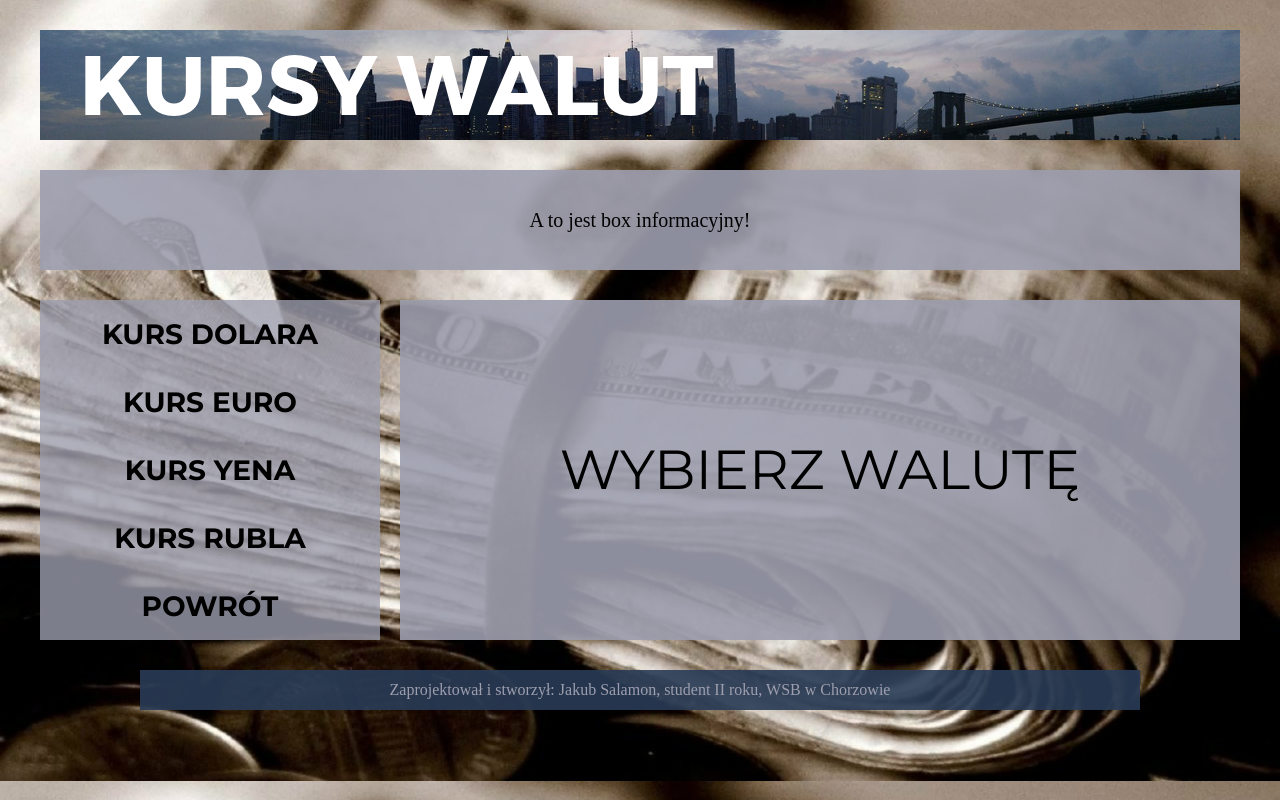
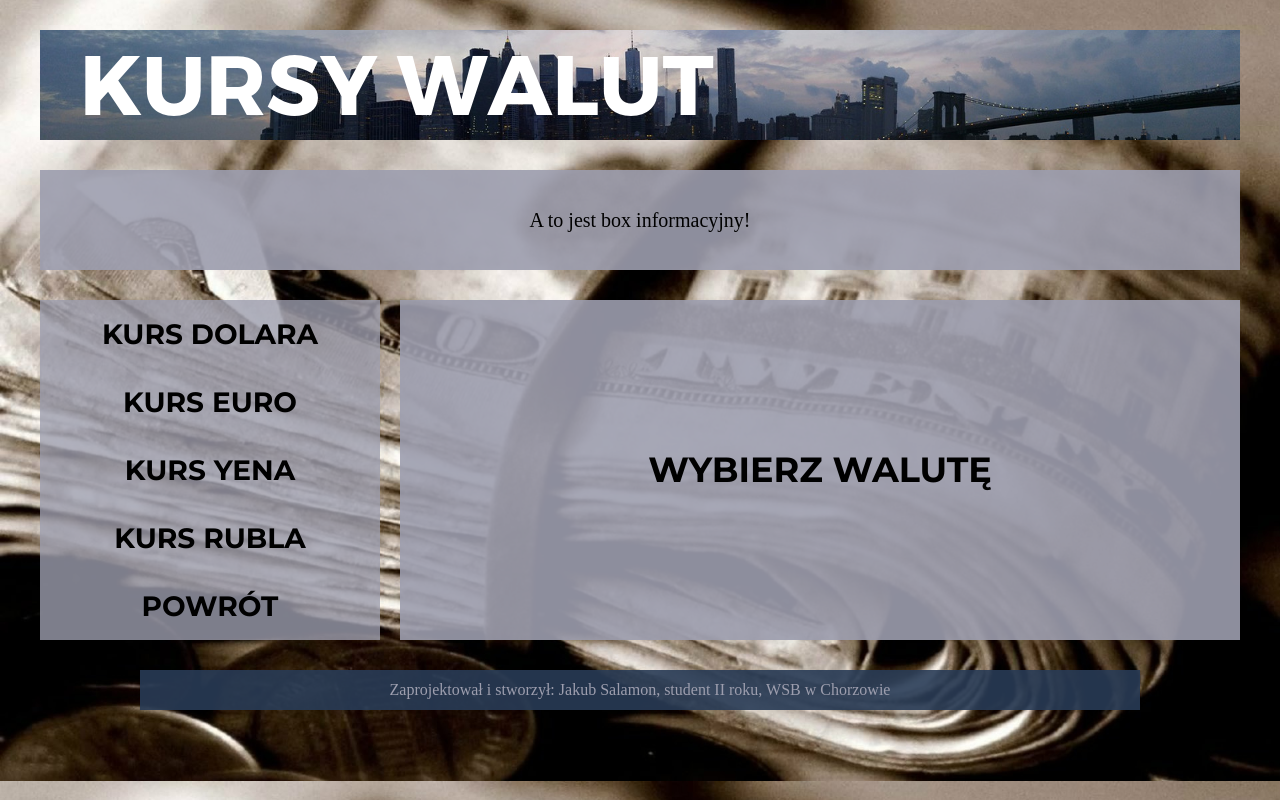
Before and after one commit to jakubsalamon/exchangeRates, a React (Create React App) app: page / in a window 1280 px wide. Built offline with nearby package versions, Linux system fonts and the light colour scheme.

Commit message:
Przed kolorami, zakonczono calosc wyswietlania walut dla kazdej

```diff
--- a/src/components/home.jsx
+++ b/src/components/home.jsx
@@ -4,7 +4,7 @@ class Home extends Component {
     state = {  }
     render() {
         return (
-            <p style = {{fontSize : 55}}>Wybierz walutę</p>
+            <p style = {{fontSize : 35, fontWeight : "bold"}}>Wybierz walutę</p>
          );
     }
 }
```
